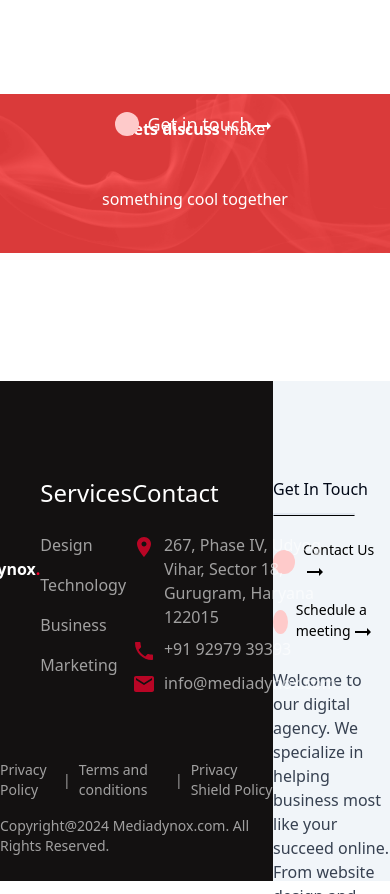
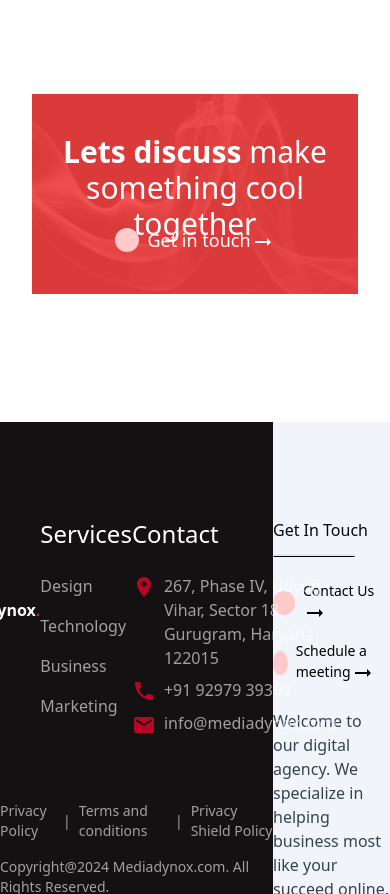
Before and after one commit to rkcoola792/media-dynox, a React (Vite) app: page / in a window 390 px wide. Shown: the part 8440-9334 px from the top of the page. Built offline with nearby package versions, Linux system fonts and the light colour scheme.

Commit message:
section 9 resposive

```diff
--- a/src/components/Homepage/Section9.jsx
+++ b/src/components/Homepage/Section9.jsx
@@ -3,13 +3,13 @@ import Explore from './Explore';
 
 const Section9 = () => {
   return (
-    <div className="relative w-full h-full flex justify-center mt-24">
-      <img src="/cta-banner.png" alt="" />
-      <h1 className="absolute  md:text-5xl sm:text-3xl  text-white text-center lg:top-28 sm:top-20 leading-[70px] w-[50%] font-thin">
+    <div className="relative w-full  flex justify-center mt-24 px-8 ">
+      <img src="/cta-banner.png" alt="" className='h-[200px] sm:h-full ' />
+      <h1 className="absolute top-[20%] md:text-5xl sm:text-3xl  text-white text-center lg:top-28 sm:top-20 sm:leading-[70px] sm:w-[50%] font-thin text-3xl w-[80%]">
         <span className="font-bold">Lets discuss</span> make something cool
         together
       </h1>
-      <div className='absolute lg:bottom-28 sm:bottom-16'>
+      <div className='absolute lg:bottom-28 sm:bottom-16 bottom-[20%]'>
         <Explore text="Get in touch" color="white"></Explore>
       </div>
     </div>
```
